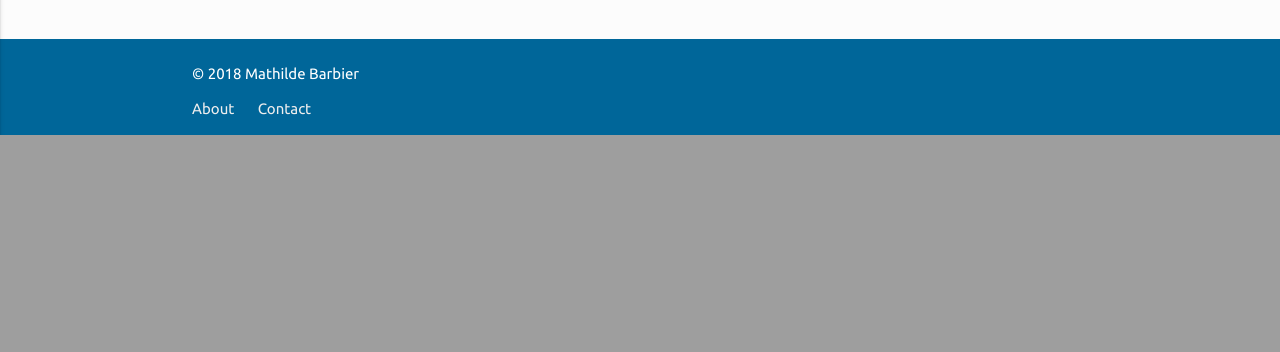
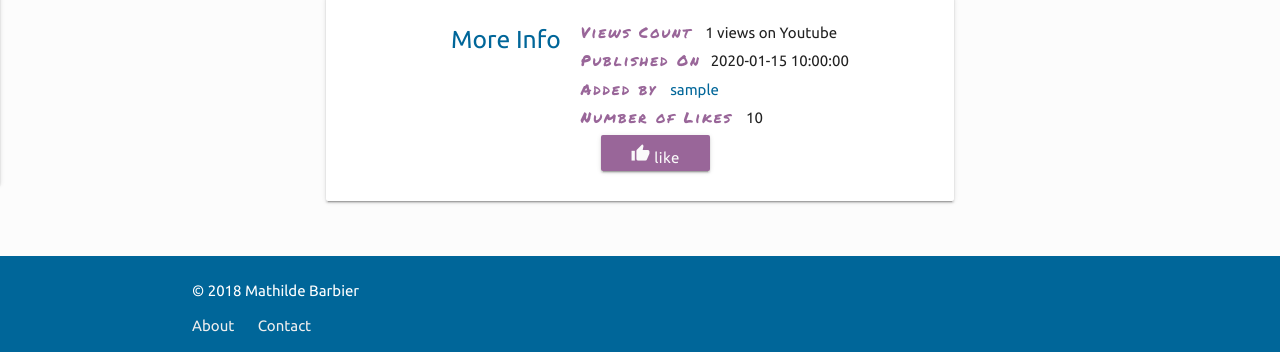
Before and after one commit to mathilde206/youtube-coach, a Flask app: page /get_detail/1 in a window 1280 px wide. Shown: the part 676-1028 px from the top of the page. Before the commit the page ends 811 px from the top, so only its background shows below. Run offline with Flask 2, Linux system fonts and the light colour scheme; a database or web service that is not in the repository returns one stand-in record (values such as "Sample title"); some libraries are stand-ins or nearby versions.

Commit message:
Add pagination on the get_videos template

```diff
--- a/app.py
+++ b/app.py
@@ -1,5 +1,6 @@
 import os
 import json
+import math
 from urllib.parse import urlparse, parse_qs
 from flask import Flask, render_template, url_for, request, redirect
 from flask_pymongo import PyMongo
@@ -9,6 +10,7 @@ from googleapiclient.errors import HttpError
 
 import config
 
+
 app = Flask(__name__)
 app.config['MONGO_DBNAME'] = config.MONGO_DBNAME
 app.config['MONGO_URI'] = config.MONGO_URI
@@ -17,7 +19,23 @@ mongo = PyMongo(app)
 
 @app.route("/get_videos/<category>/<page_number>")
 def get_videos(category, page_number):
-    return render_template("get_videos.html", videos=mongo.db.videos.find(), category=category, page_number=page_number)
+    skips = 9*(int(page_number)-1)
+
+    if category == "all":
+        videos=mongo.db.videos.find().skip(skips).limit(9)
+        number_of_pages= math.ceil(mongo.db.videos.count()/9)
+    else:
+        videos=mongo.db.videos.find({"category_name": category}).skip(skips).limit(9)
+        number_of_pages= math.ceil(mongo.db.videos.count({"category_name": category})/9)
+        print(number_of_pages)
+
+
+    return render_template("get_videos.html",
+                            videos=videos,
+                            category=category,
+                            number_of_pages=number_of_pages,
+                            page_number=page_number)
+
 
 @app.route("/add_video")
 def add_video():
@@ -57,7 +75,7 @@ def insert_video():
     except HttpError as e:
         print('An HTTP error %d occurred:\n%s' % (e.resp.status, e.content))
 
-    return redirect('get_videos', category="all", page_number=1)
+    return redirect(url_for('get_videos', category="all", page_number=1))
 
 
 @app.route('/get_detail/<video_id>')
@@ -66,6 +84,10 @@ def get_detail(video_id):
 
 
 
+@app.route("/like_video/<video_id>", methods=["POST"])
+def like_video(video_id):
+    mongo.db.videos.update({"_id": video_id}, {"$inc":{"number_of_likes":1}})
+    return redirect(url_for('get_detail', video_id=video_id))
 
 if __name__ == "__main__":
     app.run(host= os.environ.get("IP"),
--- a/static/css/styles.css
+++ b/static/css/styles.css
@@ -76,5 +76,37 @@ header .dropdown-content {
 
 .btn-floating {
   background-color: #996699; }
+  .btn-floating:active, .btn-floating:focus, .btn-floating:hover {
+    background-color: #a22aa5; }
+
+.video-details h4 {
+  color: #996699;
+  text-align: center; }
+.video-details h5 {
+  color: #006699;
+  margin: 20px; }
+.video-details .card {
+  display: flex;
+  justify-content: center;
+  padding: 10px; }
+.video-details ul li {
+  margin-bottom: 5px; }
+  .video-details ul li span {
+    color: #996699;
+    font-family: "Permanent Marker", cursive;
+    letter-spacing: 2px;
+    margin-right: 10px; }
+  .video-details ul li a {
+    color: #006699;
+    cursor: pointer; }
+    .video-details ul li a:hover, .video-details ul li a:active, .video-details ul li a:focus {
+      color: #a22aa5; }
+.video-details .waves-effect.waves-light.btn {
+  background-color: #996699;
+  color: #fafafa;
+  text-transform: lowercase;
+  margin-left: 20px; }
+.video-details video-stats {
+  display: flex; }
 
 /*# sourceMappingURL=styles.css.map */
--- a/templates/base.html
+++ b/templates/base.html
@@ -32,18 +32,18 @@
                     <li><a href="#">Explore Stats</a></li>
                     <li><div class="divider"></div></li>
                     <li><a class="subheader" href="{{url_for('get_videos', category="all", page_number=1)}}">Explore Videos</a></li>
-                    <li><a class="waves-effect" href="#!">Yoga</a></li>
-                    <li><a class="waves-effect" href="#!">Strenght</a></li>
-                    <li><a class="waves-effect" href="#!">Cardio</a></li>
+                    <li><a class="waves-effect" href="{{url_for('get_videos', category="yoga", page_number=1)}}">Yoga</a></li>
+                    <li><a class="waves-effect" href="{{url_for('get_videos', category="strength", page_number=1)}}">Strength</a></li>
+                    <li><a class="waves-effect" href="{{url_for('get_videos', category="cardio", page_number=1)}}">Cardio</a></li>
                     <li><a class="waves-effect" href="{{url_for('get_videos', category="all", page_number=1)}}">All</a></li>
                 </ul>
             </div>
         </nav>
 
         <ul id="dropdown" class="dropdown-content">
-            <li><a href="#!">Yoga</a></li>
-            <li><a href="#!">Strenght</a></li>
-            <li><a href="#!">Cardio</a></li>
+            <li><a href="{{url_for('get_videos', category="yoga", page_number=1)}}">Yoga</a></li>
+            <li><a href="{{url_for('get_videos', category="strength", page_number=1)}}">Strength</a></li>
+            <li><a href="{{url_for('get_videos', category="cardio", page_number=1)}}">Cardio</a></li>
             <li><a href="{{url_for('get_videos', category="all", page_number=1)}}">All</a></li>
         </ul>
 
--- a/templates/get_detail.html
+++ b/templates/get_detail.html
@@ -1,13 +1,75 @@
 {% extends 'base.html'%}
 
 {% block content %}
-<div>
-    <h2>{{video.video_title}}</h2>
+<div class="container video-details">
+    <h4>{{video.video_title}}</h4>
 
     <div class="video-container">
-    <iframe width="853" height="480" src="https://www.youtube.com/embed/{{video._id}}" frameborder="0" allowfullscreen></iframe>
+        <iframe width="853" height="480" src="https://www.youtube.com/embed/{{video._id}}" frameborder="0" allowfullscreen></iframe>
     </div>
-</div>
+
+    <div class="card">
+        <h5>About</h5>
+        <ul>
+            <li>
+                <span>Video By</span> {{video.youtuber.capitalize()}}
+            </li>
+            <li>
+                <span>Description</span> {{video.video_description}}
+            </li>
+            <li>
+                <span>Category</span>
+                <a href="{{url_for('get_videos', category=video.category_name, page_number=1)}}">
+                    {{video.category_name.capitalize()}}
+                </a>
+            </li>
+            <li>
+                <span>Body Part(s) Targetted</span>
+                {% if video.body_part_name is mapping %}
+                    {{ ', '.join(video.body_part_name) }}
+                {% else %}
+                    {{video.body_part_name.capitalize()}}
+                {% endif %}
+
+            </li>
+        </ul>
+    </div>
+
+    <div class='card'>
+
+        <h5>More Info</h5>
+        <ul>
+            <li>
+                <span>Views Count</span> {{video.YT_popularity.view_count}} views on Youtube
+            </li>
+            <li>
+                <span>Published On</span>{{video.published_at}}
+                </a>
+            </li>
+            <li>
+                <!--TO DO : ADD LINK FOR USER DETAILS-->
+                <span>Added by</span> <a>{{video.contributor_username}}</a>
+                </a>
+            </li>
+
+            <li>
+                <span>Number of Likes</span>
+                {%if video.number_of_likes %}
+                    {{video.number_of_likes}}
+                {% else %}
+                    0
+                {% endif %}
+            </li>
+            <li>
+                <form action="{{url_for('like_video', video_id=video._id)}}" method="POST">
+                   <button  class="waves-effect waves-light btn" type="submit">
+                        <i class="material-icons">thumb_up</i> Like
+                    </button>
+                </form>
+
+            </li>
+        </ul>
+    </div>
 
 
 {% endblock %}
```
Also changed, not shown: static/css/main.scss (+54 -0 lines), templates/get_videos.html (+45 -11 lines), 1 other file.
